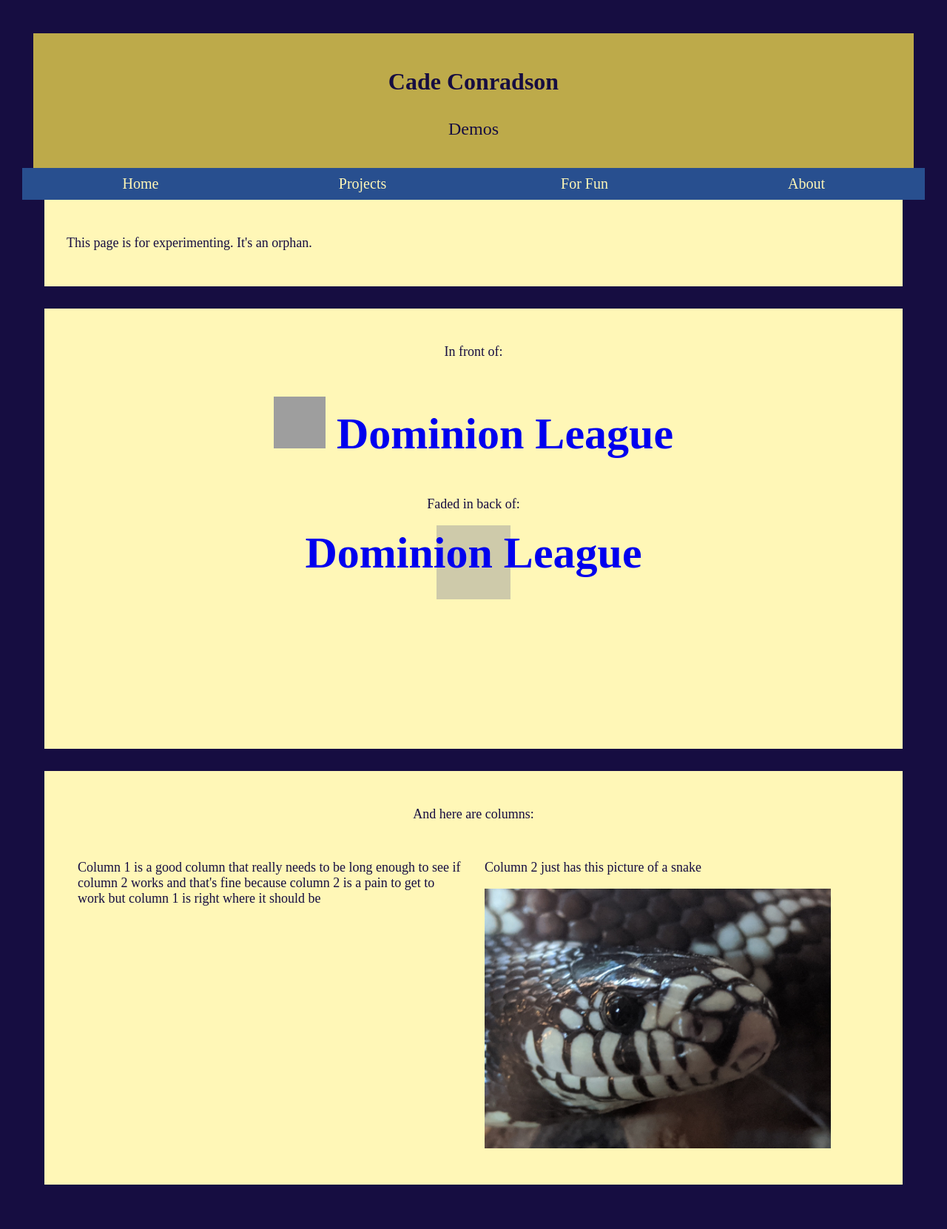
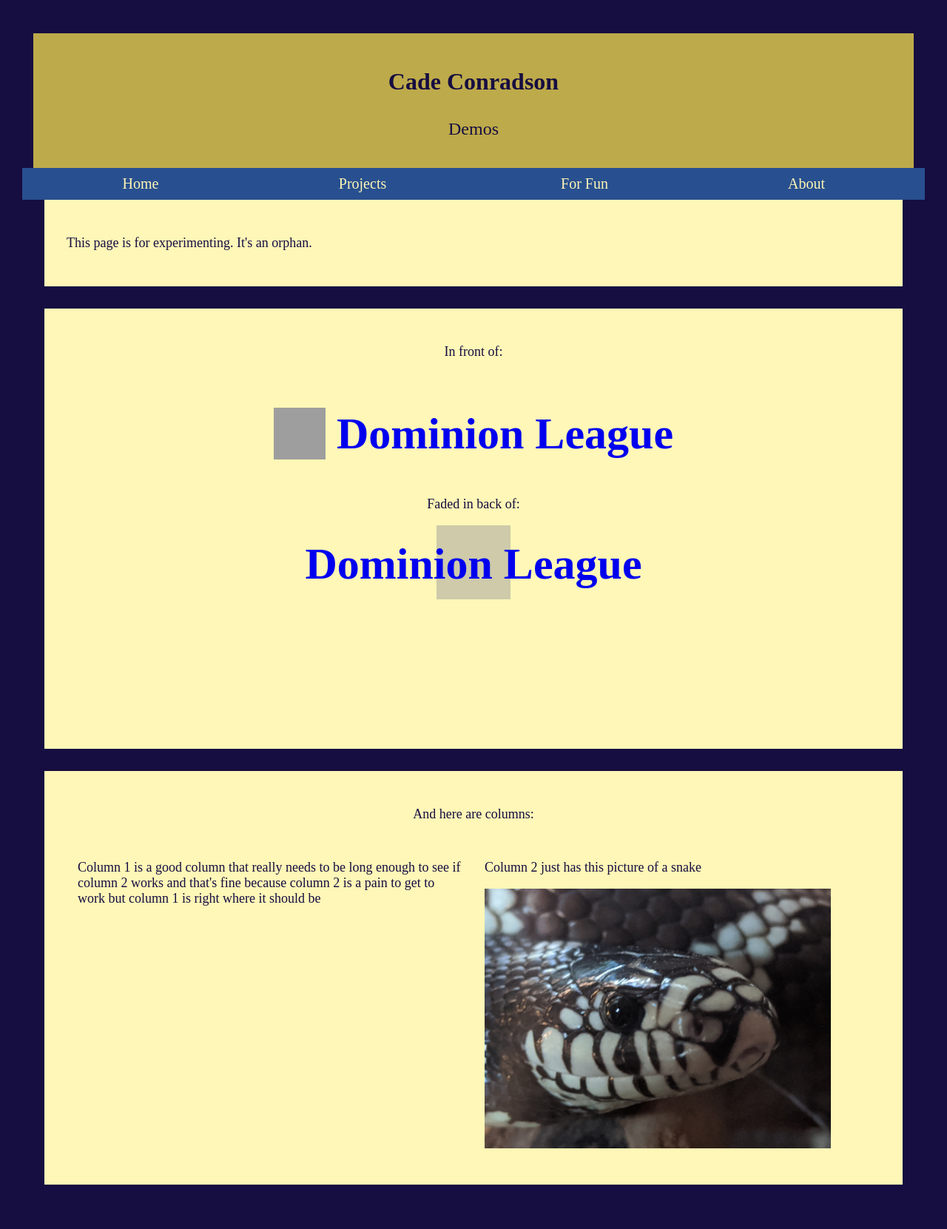
Before and after one commit to cconradson/cconradson.github.io, a Jekyll site: the page built from demonstration.html, in a window 1280 px wide. Shown: the whole page at 74% size. Built offline with Jekyll 4.4.1, drawn with Linux system fonts in a browser that asks for light colours; grey boxes are pictures that could not be loaded.

Commit message:
title demo adjustments 3

```diff
--- a/demonstration.html
+++ b/demonstration.html
@@ -10,10 +10,10 @@ title: Demos
 
 <div class="body" style="text-align:center">
 	<p>In front of:</p>
-	<h2 style="font-size:60px"><a href="http://dominionleague.org/" style="text-decoration:none"><img src="http://dominionleague.org/img/icons/vp_token.png" alt="vp" style="width:70px;height:70px"> Dominion League</a></h2>
+	<h2 style="font-size:60px"><a href="http://dominionleague.org/" style="text-decoration:none"><img src="http://dominionleague.org/img/icons/vp_token.png" alt="vp" style="width:70px;height:70px;position:relative;top:15px"> Dominion League</a></h2>
 	<p>Faded in back of:</p>
 	<img src="http://dominionleague.org/img/icons/vp_token.png" alt="vp" style="opacity:0.5;height:100px;width:100px">
-	<h2 style="position:relative;top:-150px;font-size:60px"><a href="http://dominionleague.org/" style="text-decoration:none">Dominion League</a></h2>
+	<h2 style="position:relative;top:-135px;font-size:60px"><a href="http://dominionleague.org/" style="text-decoration:none">Dominion League</a></h2>
 </div>
 
 <div class="body">
```
